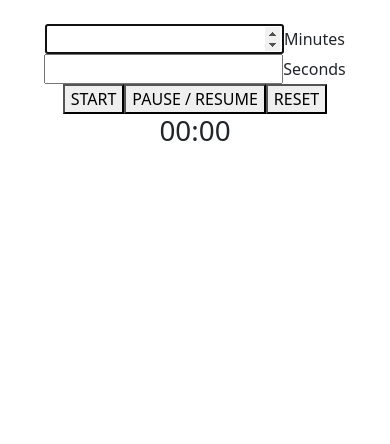
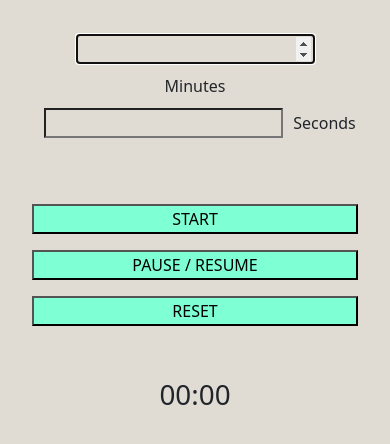
Before and after one commit to saikatgpae/stopWatch, a React (Create React App) app: page / in a window 390 px wide. Shown: the top 444 px of the page. Built offline with nearby package versions, Linux system fonts and the light colour scheme.

Commit message:
Add some styles.

```diff
--- /dev/null
+++ b/src/components/Solution.css
@@ -0,0 +1,26 @@
+* {
+    background-color: rgb(224, 220, 212);
+}
+
+@media screen and (max-width: 768px) {
+    .main {
+        display: flex;
+        flex-direction: column;
+    }
+
+    .min,
+    .sec {
+        margin: 10px;
+    }
+
+    .start,
+    .pause,
+    .reset {
+        margin: 20px;
+        background-color: aquamarine;
+    }
+
+    .display {
+        padding: 20px;
+    }
+}
--- a/src/components/Solution.js
+++ b/src/components/Solution.js
@@ -1,4 +1,5 @@
 import React, { useRef, useState } from 'react';
+import './Solution.css';
 
 
 function Solution() {
@@ -66,21 +67,23 @@ function Solution() {
     }
 
     return (
-      <div className='p-4'>
+      <div className='main p-4'>
         <label>
-          <input type="number" onChange={handleInputs} min={0} ref={minInput} autoFocus />
+          <input className="min" type="number" onChange={handleInputs} min={0} ref={minInput} autoFocus />
+          <br />
           Minutes
         </label>
         <label>
-          <input type="number" onChange={handleInputs} min={0} ref={secInput} />
+          <input className="sec" type="number" onChange={handleInputs} min={0} ref={secInput} />
           Seconds
         </label>
-
-        <button onClick={start}>START</button>
-        <button onClick={pauseStopatch}>PAUSE / RESUME</button>
-        <button onClick={reset}>RESET</button>
-
-        <h1 data-testid="running-clock">{min}:{sec}</h1>
+        <br />
+        <br />
+        <button className="start m-2" onClick={start}>START</button>
+        <button className="pause m-2" onClick={pauseStopatch}>PAUSE / RESUME</button>
+        <button className="reset m-2" onClick={reset}>RESET</button>
+        <br />
+        <h1 className="display" data-testid="running-clock">{min}:{sec}</h1>
       </div>
     );
   }
```
Also changed, not shown: src/components/Comp2.js (deleted, +0 -9 lines), 2 other files (tests, documents, lock files or other folders).
